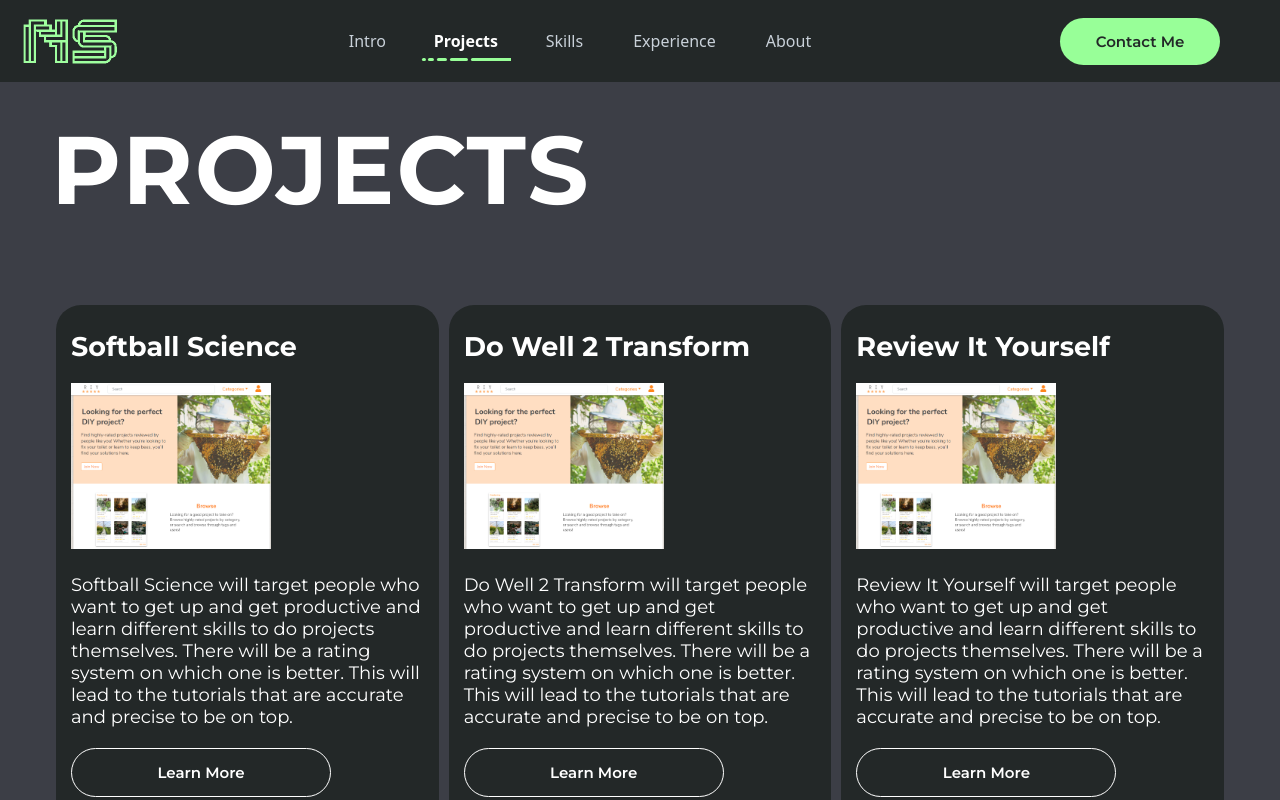
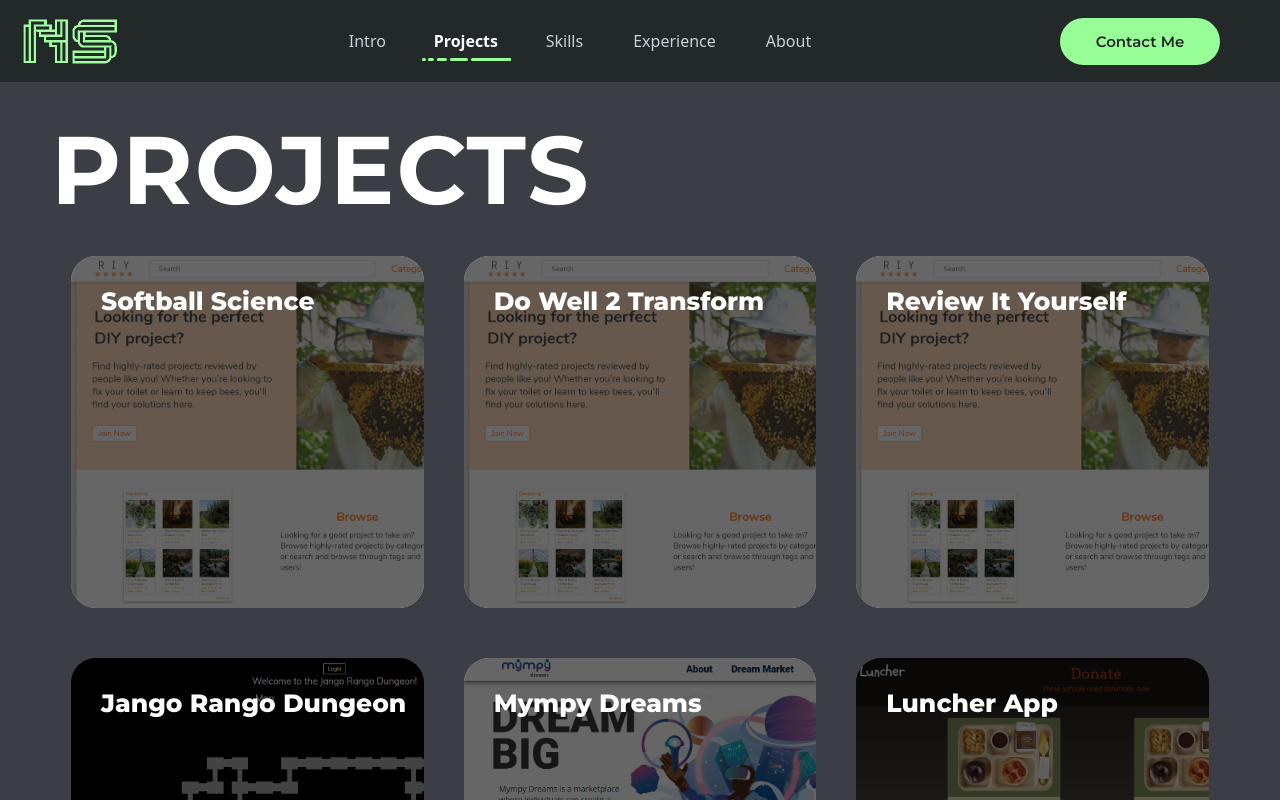
Before and after one commit to NickStrick/Portflio, a React (Create React App) app in the folder portfolio2/: page /projects in a window 1280 px wide. Shown: the top 800 px of the page. Built offline with nearby package versions, Linux system fonts and the light colour scheme.

Commit message:
Project page work

```diff
--- a/portfolio2/src/components/Projects/Project.js
+++ b/portfolio2/src/components/Projects/Project.js
@@ -1,4 +1,7 @@
 import React from 'react';
+
+import ArrowSvg from '../../images/svg/projCard.js'
+
 const Project = (props) => {
     if (!(props.project.name)) {
         props.project.name = 'ERROR'
@@ -14,20 +17,22 @@ const Project = (props) => {
     return (
 
         <div className="item">
-            <h2 className='title'>{name}</h2>
-            <div className='img-overflow'>
-            <img src={img} alt={`${name} smol pic`} />
+            <div className='img-overflow' style={{background: `url(${img})`, backgroundSize: 'cover'}}>
+            <div className="img-overlay"><span>{name}</span></div>
+            <div className="svg-contain"><ArrowSvg fillColor={'#98FF98'} index={props.index}/><div className="svg-text">{'More'}</div></div>
+
+            {/* <img src={img} alt={`${name} smol pic`} /> */}
             </div>
-            <div className="info">
+            {/* <div className="info"> */}
 
-                <p aria-label={'project-description'}>{description}</p>
-                <button class="main-btn" target="_blank" onClick={projectPage}>Learn More<span className="main-btn-overlay"></span></button>
+                {/* <p aria-label={'project-description'}>{description}</p> */}
+                {/* <button class="main-btn" target="_blank" onClick={projectPage}>Learn More<span className="main-btn-overlay"></span></button> */}
                 {/* <div className='project-links'>
 
                     <img src={gitLogo} target="_blank" onClick={() => window.open(link)} />
                     {props.project.deployed && <button target="_blank" onClick={() => window.open(props.project.deployed)}>Site</button>}</div> */}
 
-            </div>
+            {/* </div> */}
 
         </div >
     );
--- a/portfolio2/src/components/styles/Projects.css
+++ b/portfolio2/src/components/styles/Projects.css
@@ -1,4 +1,6 @@
-
+.content-container h1{
+    margin-bottom:0;
+}
 .project-columns{
     display: flex;
     width: 100%;
@@ -9,17 +11,75 @@
     flex-direction: row;
     justify-content: space-between;
 }
+
 .project-list .item{
     min-width:300px;
     width: calc(100% - 5%);
-    background-color: var(--main-background);
+    /* background-color: var(--main-background); */
     border-radius: 25px;
     padding:15px;
     margin:10px 5px;
 }
-.project-list .item > *, .project-list .item > * > *{
-    margin: 10px auto;
+.img-overflow{
+    overflow: hidden;
+    border-radius: 25px;
+    position: relative;
+    width:100%;
+    aspect-ratio: 1;
+    background-size: cover;
+}
+.img-overlay{
+    position: absolute;
+    top:0;
+    left:0;
+    width: 100%;
+    height: 100%;
+    z-index: 10;
+    background-color: rgba(0,0,0,0.6);
+    text-align: left;
+    border-radius: 20px;
+    transition: all 0.325s;
+}
+.img-overflow:hover .img-overlay{
+    background-color: rgba(255,255,255,0.15);
+    color:black;
+    cursor: pointer;
+}
+.img-overlay span{
+    display: block;
+    margin-top:30px;
+    margin-left: 30px;
+    font-weight: 800;
+    font-size:25px;
 }
 .item img{
-    width:200px
+    min-width:200px;
+    width: 100%;
+    border-radius: 25px;
 }
+.svg-contain{
+    position: absolute;
+    bottom: -130px;
+    right:-500px;
+    z-index: 11;
+    width:300px;
+    aspect-ratio: 1;
+    transition: all 0.325s;
+}
+.img-overflow:hover .svg-contain{
+    right:-100px;
+    cursor: pointer;
+}
+.svg-contain svg{
+    transform: rotate(-100deg);
+    width: 100%;
+    height: 100%;
+}
+.svg-text{
+    position: absolute;
+    top:100px;
+    left:100px;
+    color:black;
+    font-weight: 900;
+
+}
--- /dev/null
+++ b/portfolio2/src/images/svg/projCard.js
@@ -0,0 +1,13 @@
+export default function Split({ fillColor, index }) {
+    return (
+        <svg id={"proj-svg-"+index} viewBox="0 0 100 100" xmlns="http://www.w3.org/2000/svg" version="1.1">
+                    <defs>
+                        <linearGradient id={"proj-gradient-"+index} x1="0" x2="1" y1="1" y2="0">
+                            <stop id="stop1" stop-color="white" offset="0%"></stop>
+                            <stop id="stop2" stop-color="white" offset="100%"></stop>
+                        </linearGradient>
+                    </defs>
+                <path stroke="black" fill={"url(#proj-gradient-"+index+")"} d="M21.7,-35.5C28.2,-33.8,33.5,-28.1,35.5,-21.5C37.5,-15,36,-7.5,35.3,-0.4C34.5,6.6,34.4,13.2,32.1,19.2C29.8,25.2,25.2,30.5,19.5,33.2C13.8,35.9,6.9,35.9,0.6,34.9C-5.6,33.8,-11.3,31.6,-17.2,29C-23.1,26.4,-29.3,23.5,-32.9,18.6C-36.5,13.7,-37.5,6.8,-37,0.3C-36.5,-6.3,-34.5,-12.5,-31.7,-18.8C-28.9,-25,-25.2,-31.1,-19.8,-33.4C-14.3,-35.6,-7.2,-34,0.2,-34.4C7.6,-34.8,15.2,-37.1,21.7,-35.5Z" width="100%" height="100%" transform="translate(50 50)" stroke-width="2" ></path>
+              </svg>
+    );
+  }
```
Also changed, not shown: portfolio2/src/images/svg/projCard.svg (added).
